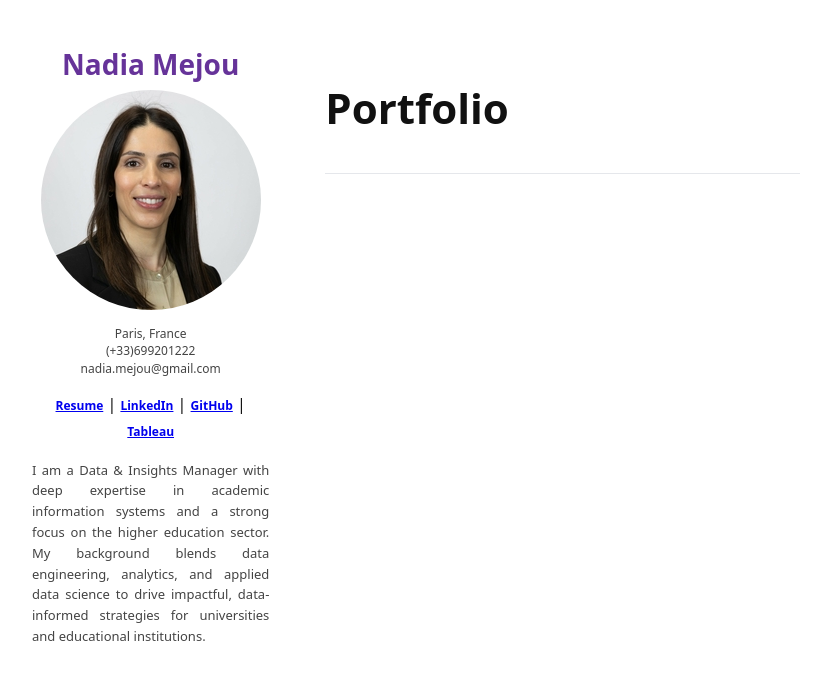
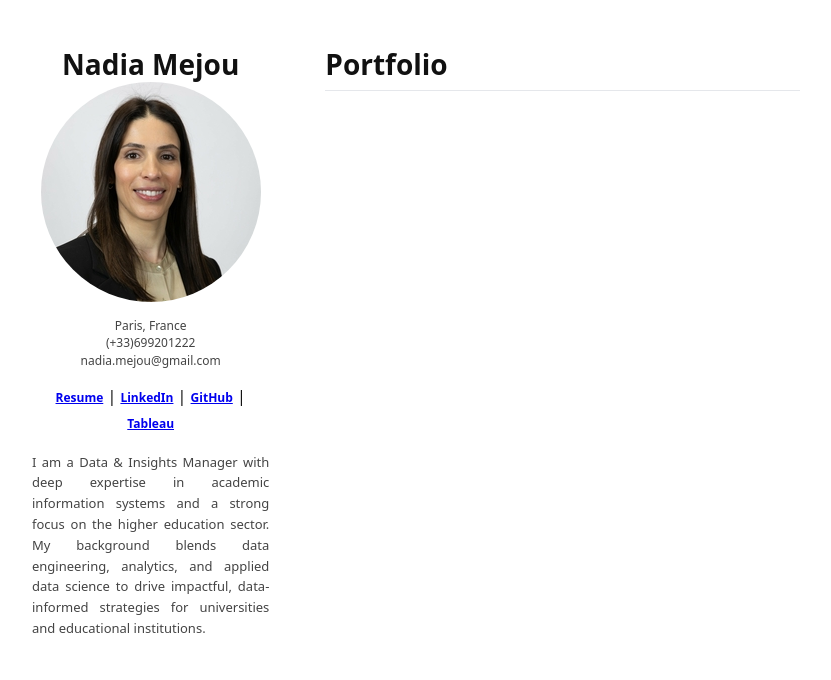
Before and after one commit to namejou/namejou.github.io, a Jekyll site: the page built from index.md, in a window 1280 px wide. Shown: the top 680 px of the page, without its empty margins (224-1055 px from the left). Built offline with Jekyll 4.4.1, drawn with Linux system fonts in a browser that asks for light colours.

Commit message:
Update site.css

```diff
--- a/assets/css/site.css
+++ b/assets/css/site.css
@@ -35,7 +35,6 @@ body {
   display: block;
   margin: 0 auto 16px;
 }
-.profile-name { font-size: 28px; line-height: 1.2; margin: 0 0 8px; color: #663399; }
 .profile-city,
 .profile-phone,
 .profile-mail {
@@ -48,12 +47,7 @@ body {
 .profile-links a { font-weight: 600; font-size: 12px; text-align: center;}
 /* Contenu (droite) */
 .profile-bio { color: #444; margin: 8px 0 12px; font-size: 13px; text-align: justify;}
-.section-title {
-  font-size: 28px; line-height: 1.2;
-  border-bottom: 1px solid #e5e7eb; /* gris très léger */
-  padding-bottom: 5px;              /* espace avant la ligne */
-  margin-bottom: 5px;              /* espace après la ligne */
-}
+
 .right.content h2 { margin-top: 0; }
 
 /* Responsive */
@@ -68,5 +62,27 @@ body {
 /* Assure l'alignement des deux colonnes en haut */
 .two-col { align-items: start; }
 
-/* Si tu avais un décalage d'1-2px, tu peux décommenter la ligne suivante : */
-/* .section-title { position: relative; top: 2px; } */
+/* 1) Neutralise les styles par défaut des h1/h2 */
+h1, h2 {
+  font-family: inherit;
+  font-weight: inherit;
+  font-size: inherit;
+  line-height: inherit;
+  margin: 0;
+}
+
+/* 2) Applique exactement le même style aux deux titres */
+.profile-name,
+.section-title {
+  font-size: 28px;
+  line-height: 1.2;
+  font-weight: 700;
+  margin: 0;
+}
+
+/* (option) ligne sous "Portfolio" */
+.section-title {
+  border-bottom: 1px solid #e5e7eb;
+  padding-bottom: 8px;
+  margin-bottom: 16px;
+}
```
